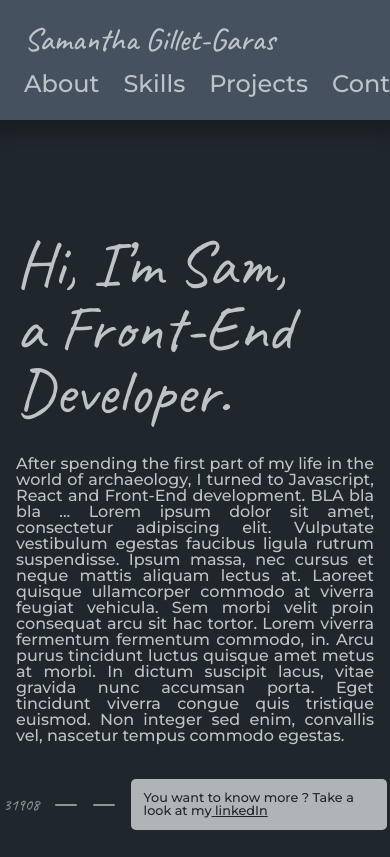
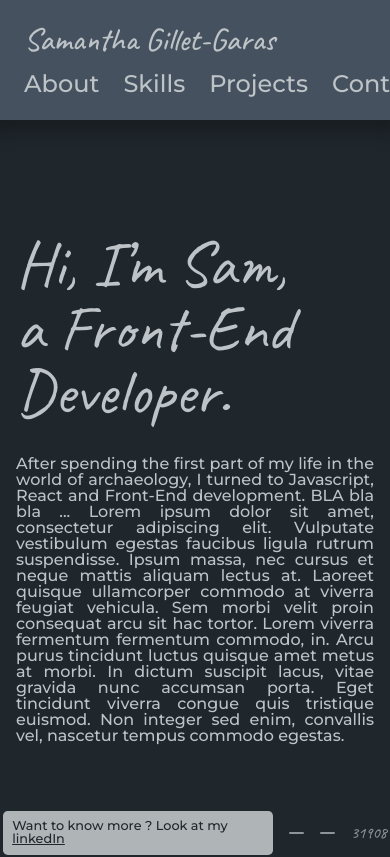
Before and after one commit to TheCatIsOnTheMoon/myportfolio, a React (Create React App) app: page / in a window 390 px wide. Shown: the top 857 px of the page. Built offline with nearby package versions, Linux system fonts and the light colour scheme.

Commit message:
separator tweaks

```diff
--- a/src/Css/App.css
+++ b/src/Css/App.css
@@ -371,7 +371,7 @@ main {
   display: flex;
   align-items: center;
   gap: 1em;
-  margin-top: 1em;
+  margin: 3em 0;
   padding: 0.2em;
   opacity: 70%;
 }
@@ -389,7 +389,7 @@ main {
   color: #1f262c;
   border-radius: 0.3rem;
   font-size: 0.8rem;
-  padding: 1em;
+  padding: 0.7em;
 }
 .separator_text a {
   display: inline;
@@ -404,6 +404,11 @@ main {
   flex-direction: row-reverse;
 }
 
+@media all and (max-width: 640px) {
+  .separator_line {
+    width: 1em;
+  }
+}
 .button {
   padding: 0.5em 2em;
   border-radius: 0.3rem;
--- a/src/Sass/components/_separator.scss
+++ b/src/Sass/components/_separator.scss
@@ -4,7 +4,7 @@
   align-items: center;
   gap: 1em;
 
-  margin-top: 1em;
+  margin: 3em 0;
   padding: 0.2em;
 
   opacity: 70%;
@@ -25,7 +25,7 @@
     color: $color_primary;
     border-radius: $border-radius_primary;
     font-size: 0.8rem;
-    padding: 1em;
+    padding: 0.7em;
 
     & a {
       display: inline;
@@ -42,3 +42,9 @@
 .reverse {
   flex-direction: row-reverse;
 }
+
+@media all and (max-width: 640px) {
+  .separator_line {
+    width: 1em;
+  }
+}
--- a/src/components/Separator/Separator.tsx
+++ b/src/components/Separator/Separator.tsx
@@ -15,8 +15,8 @@ function Separator({position, number, text, linkText, link}:SeparatorProps) {
       <div className="separator_line"></div>
       <div className="separator_line"></div>
       <div className="separator_text">
-        {text}
-        <a href={link}> {linkText}</a>
+        <span>{text} </span>
+        <a href={link}>{linkText}</a>
       </div>
     </div>
   );
--- a/src/data/separators.ts
+++ b/src/data/separators.ts
@@ -2,14 +2,14 @@ export const separators = [
   {
     id: 0,
     number: 31908,
-    text: 'You want to know more ? Take a look at my',
+    text: 'Want to know more ? Look at my',
     linkText: 'linkedIn',
     link: "https://www.linkedin.com/in/gilletgaras-samantha/",
   },
   {
     id: 1,
     number: 80090,
-    text: 'You want to see more ? look at my',
+    text: 'Want to see more ? Look at my',
     linkText: 'GitHub',
     link: 'vscode.svg',
   },
--- a/src/layout/Home/Home.tsx
+++ b/src/layout/Home/Home.tsx
@@ -17,7 +17,7 @@ function Home() {
         <About />
         <Separator
           key={separators[0].id}
-          position=""
+          position="reverse"
           number={separators[0].number}
           text={separators[0].text}
           linkText={separators[0].linkText}
```
